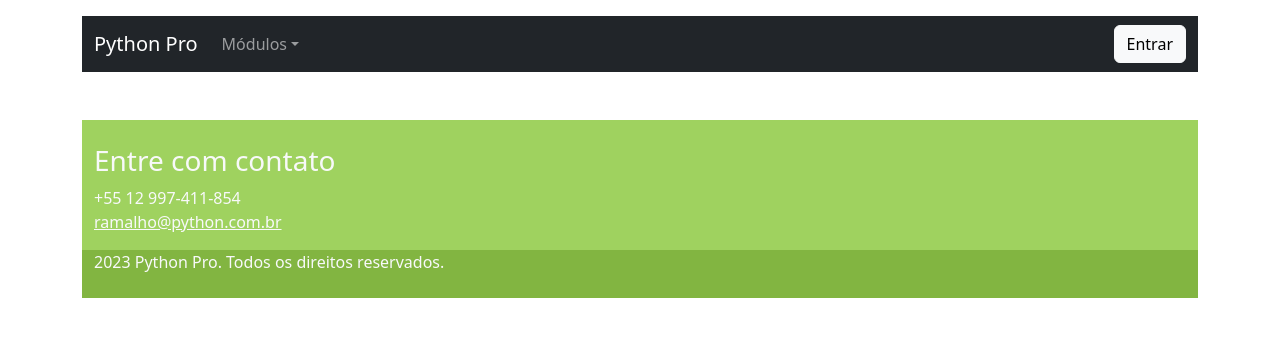
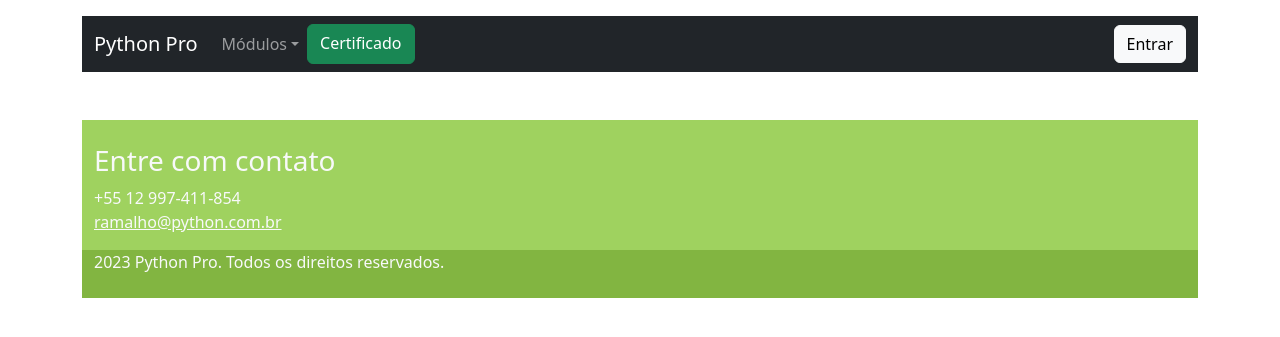
Before and after one commit to ch-soares/curso-django, a Django app: template pypro/modulos/templates/modulos/indice.html in a window 1280 px wide. Shown: the top 337 px of the page. Run offline with Django 4.2, Linux system fonts and the light colour scheme; the template is opened without the code that fills it, so the values that code supplies are empty; some libraries are stand-ins or nearby versions.

Commit message:
Insere certificado de conclusão do curso"
Close #126

```diff
--- a/pypro/base/templates/base/base.html
+++ b/pypro/base/templates/base/base.html
@@ -37,6 +37,7 @@
                     {% endfor %}
                 </ul>
             </li>
+              <a class="btn btn-success" href="https://plataforma.dev.pro.br/certificates/Q50LmK" target="_blank">Certificado</a>
           </ul>
             {% if user.is_authenticated %}
                 <div class="btn-group">
```
Also changed, not shown: README.md, 1 other file.
